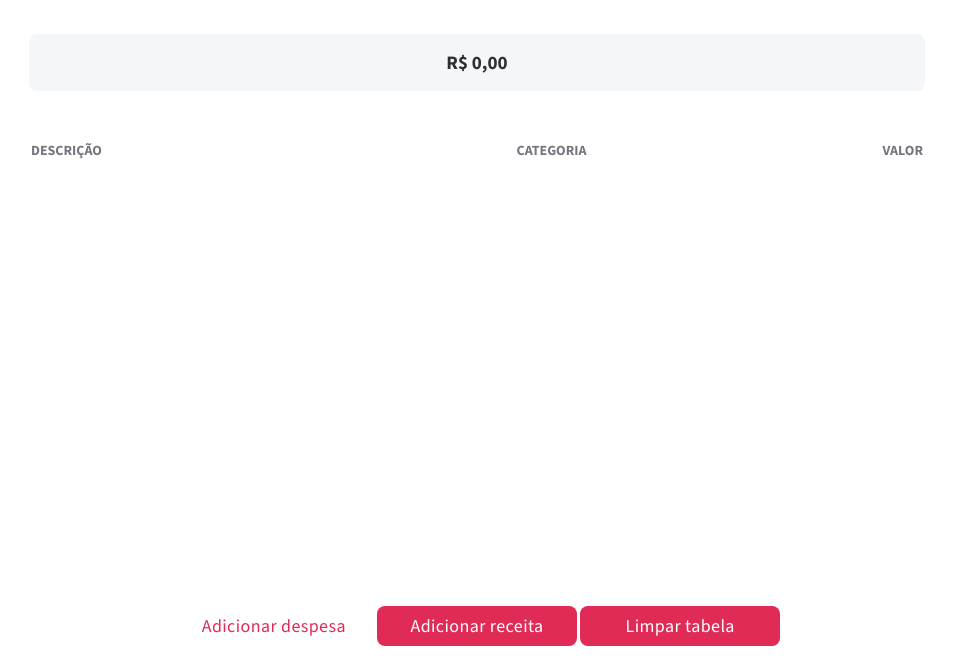
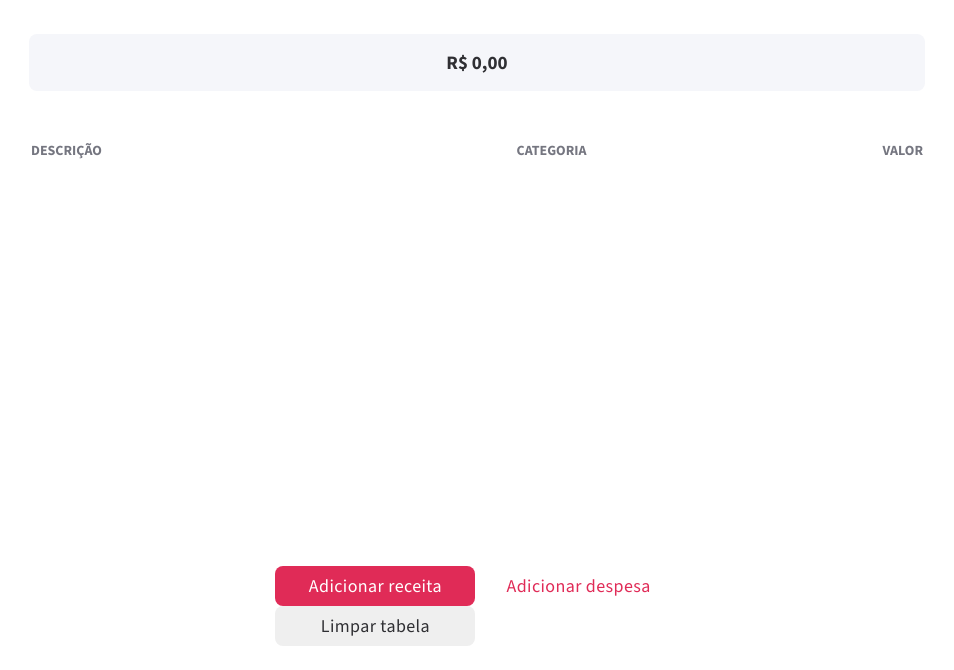
Before and after one commit to giomarronedev/Personal-Finance-Table-Warren-Academy, a website: page public/index.html in a window 1280 px wide. Shown: the part 130-800 px from the top of the page, without its empty margins (163-1117 px from the left). Drawn offline with nearby package versions, Linux system fonts and the light colour scheme; no server answers.

Commit message:
removed comments

```diff
--- a/public/index.html
+++ b/public/index.html
@@ -38,39 +38,21 @@
             </th>
           </thead>
           <tbody id="lista-transacoes-conteudo">
-            <!-- <tr>
-              <td class="coluna-descricao">Salgado na faculdade</td>
-              <td class="coluna-categoria">Despesa</td>
-              <td class="coluna-valor">R$ 5,50</td>
-            </tr>
-            <tr>
-              <td class="coluna-descricao">Livro Clean Code</td>
-              <td class="coluna-categoria">Despesa</td>
-              <td class="coluna-valor">R$ 50,00</td>
-            </tr>
-            <tr>
-              <td class="coluna-descricao">Grana do estágio</td>
-              <td class="coluna-categoria">Receita</td>
-              <td class="coluna-valor">R$ 80,00</td>
-            </tr>
-            <tr>
-              <td class="coluna-descricao">Capinha pro celular</td>
-              <td class="coluna-categoria">Despesa</td>
-              <td class="coluna-valor">R$ 15,00</td>
-            </tr> -->
           </tbody>
         </table>
       </div>
       <div class="botoes">
-        <button class="despesa" id="botao-despesa">
-          Adicionar despesa
-        </button>
-        <button class="receita" id="botao-receita">
-          Adicionar receita
-        </button>
-        <button class="receita" id="botao-limpar">
-          Limpar tabela
-        </button>
+        <div class="main-buttons">
+          <button class="receita" id="botao-receita">
+            Adicionar receita
+          </button>
+          <button class="despesa" id="botao-despesa">
+            Adicionar despesa
+          </button>
+        </div>
+          <button class="limpar" id="botao-limpar">
+            Limpar tabela
+          </button>
       </div>
     </div>
 
```
